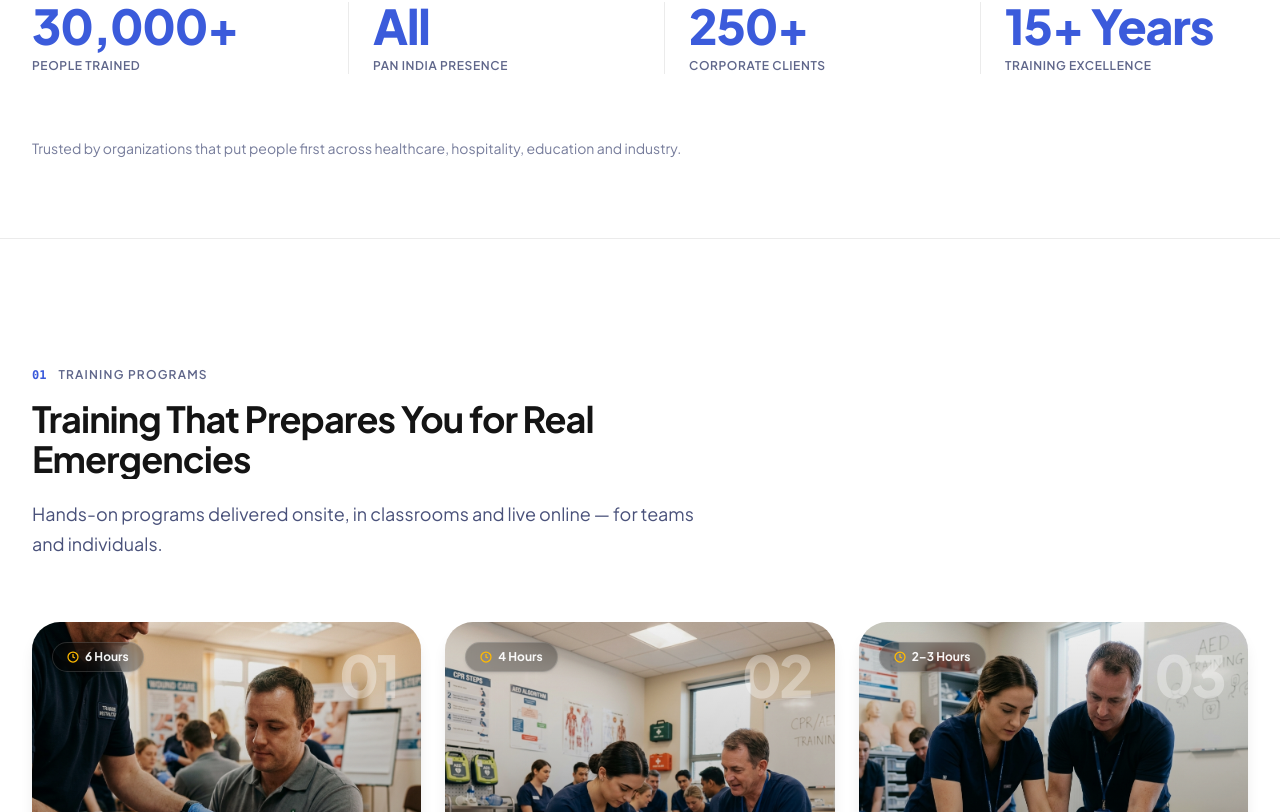
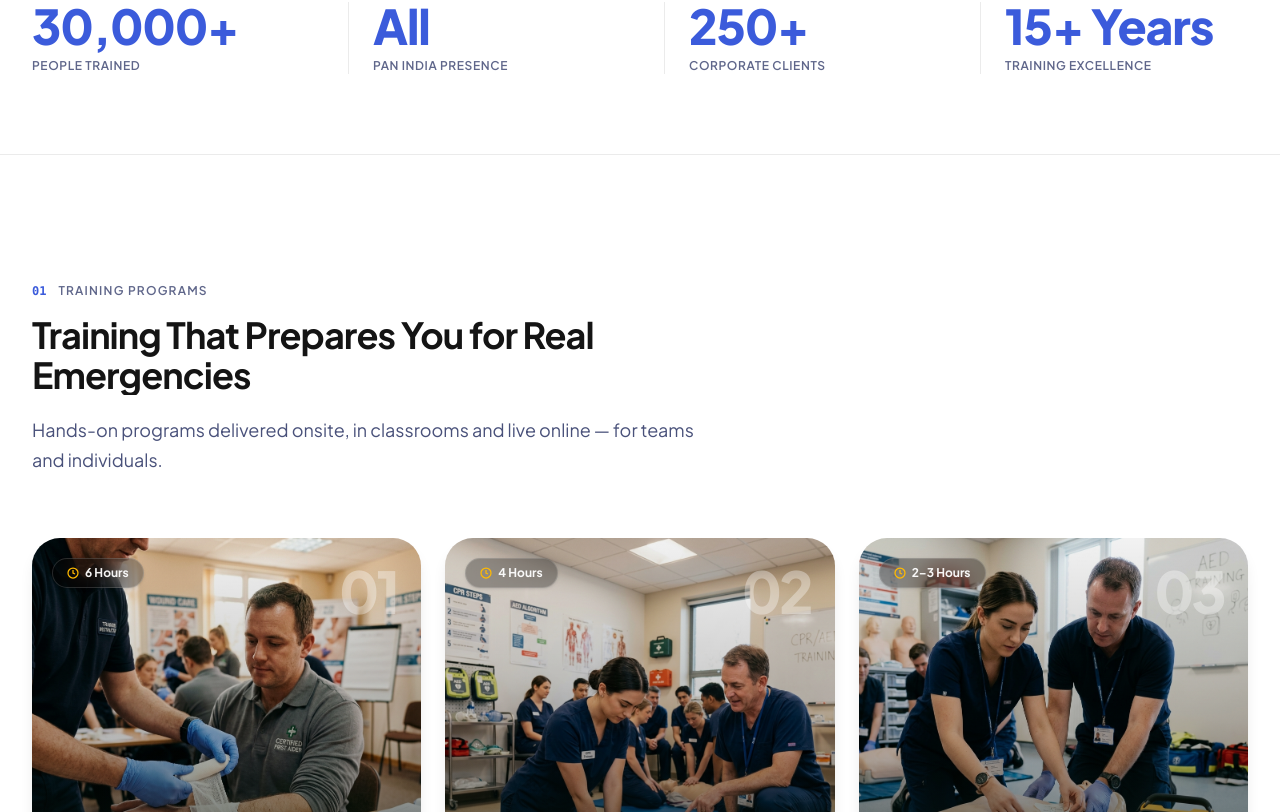
Before and after one commit to rahulpatildr72-client/ASAP-Health-Care-and-Safety, a Next.js app: page / in a window 1280 px wide. Shown: the part 848-1660 px from the top of the page. Built offline with nearby package versions, Linux system fonts and the light colour scheme.

Commit message:
fix(trustbar): remove trusted by organizations subtext

```diff
--- a/components/TrustBar.tsx
+++ b/components/TrustBar.tsx
@@ -20,11 +20,6 @@ export default function TrustBar() {
             </FadeIn>
           ))}
         </div>
-        <FadeIn delay={0.4}>
-          <p className="mt-10 sm:mt-16 text-left text-xs sm:text-sm text-[#1B2559]/60">
-            Trusted by organizations that put people first across healthcare, hospitality, education and industry.
-          </p>
-        </FadeIn>
       </div>
     </section>
   );
```
